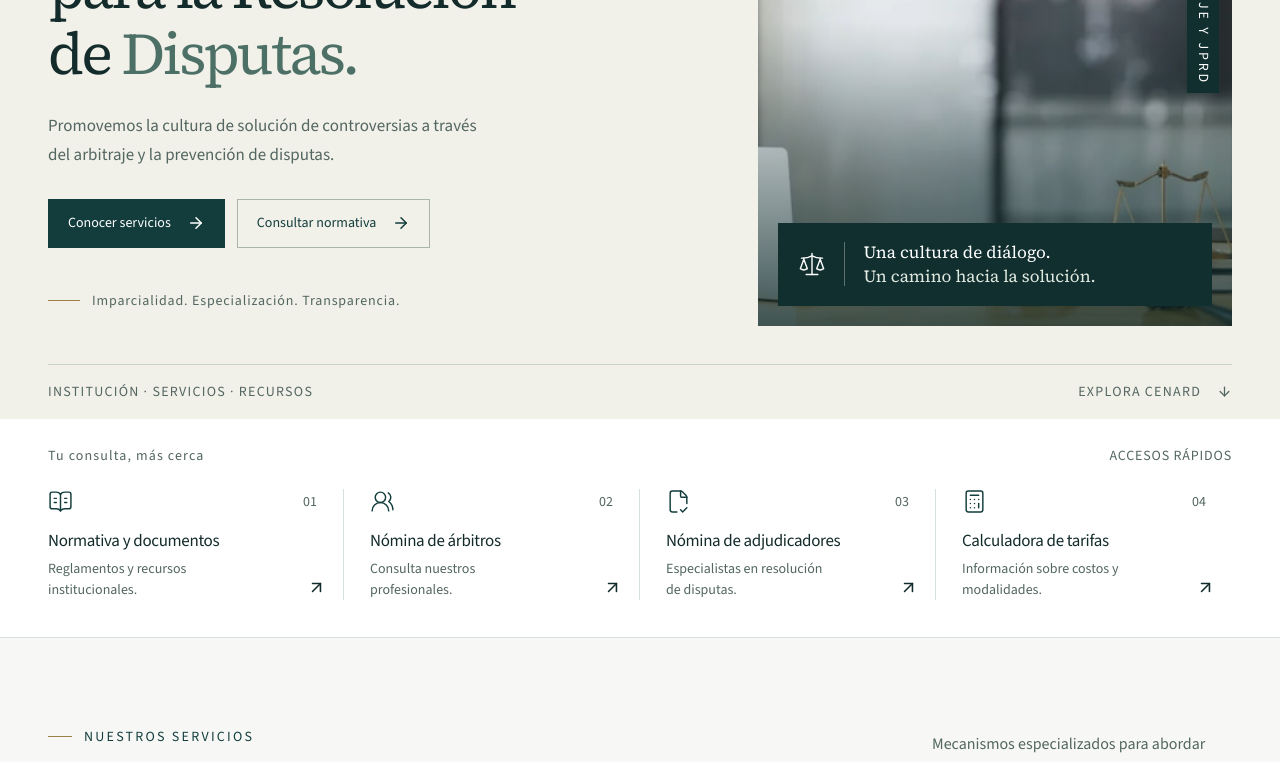
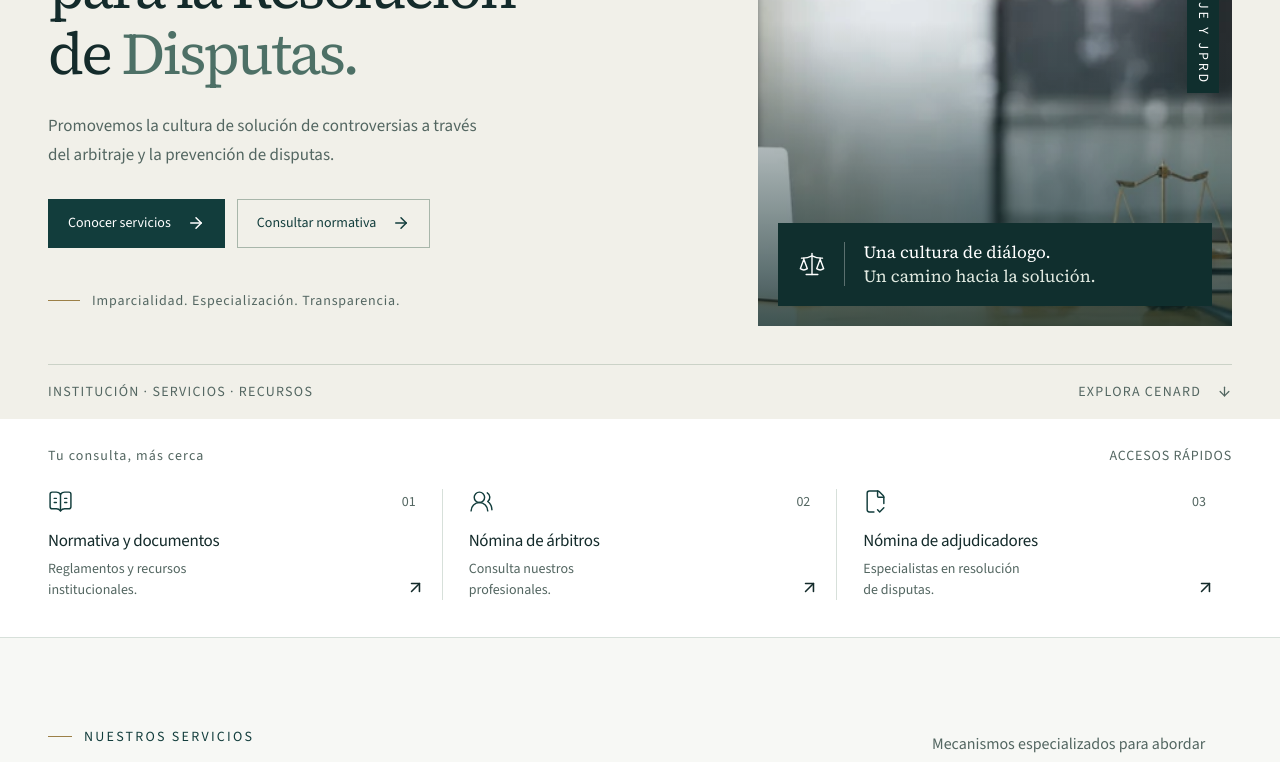
Before and after one commit to ecustodio123/cenard, a React (Vite) app: page /web in a window 1280 px wide. Shown: the part 358-1120 px from the top of the page. Built offline with nearby package versions, Linux system fonts and the light colour scheme.

Commit message:
Update README, site data, and components to temporarily hide the tariff calculator; adjust related routes and assertions.

```diff
--- a/scripts/verify-build.mjs
+++ b/scripts/verify-build.mjs
@@ -1,6 +1,7 @@
 import assert from 'node:assert/strict'
 import { readdir, readFile, stat } from 'node:fs/promises'
 import { join } from 'node:path'
+import { pages as visiblePages } from '../src/data/site.ts'
 
 async function files(directory) {
   const output = []
@@ -12,7 +13,7 @@ async function files(directory) {
   return output
 }
 const pages = await files('dist/web')
-assert.equal(pages.length, 15, 'All institutional routes must be prerendered')
+assert.equal(pages.length, visiblePages.length, 'All institutional routes must be prerendered')
 const titles = new Set(), descriptions = new Set()
 for (const path of pages) {
   const html = await readFile(path, 'utf8')
@@ -26,6 +27,6 @@ for (const path of pages) {
     assert.ok((await stat(join('dist', match[1], 'index.html'))).isFile(), `Route destination ${match[1]} from ${path}`)
   }
 }
-assert.equal(titles.size, 15, 'Unique titles per route')
-assert.equal(descriptions.size, 15, 'Unique descriptions per route')
-console.log('Verified 15 static pages: content, unique metadata, robots directives and internal route destinations.')
+assert.equal(titles.size, visiblePages.length, 'Unique titles per route')
+assert.equal(descriptions.size, visiblePages.length, 'Unique descriptions per route')
+console.log(`Verified ${visiblePages.length} static pages: content, unique metadata, robots directives and internal route destinations.`)
--- a/src/data/site.ts
+++ b/src/data/site.ts
@@ -1,3 +1,6 @@
+// Temporarily hidden until CENARD validates the tariff calculator.
+export const features = { tariffCalculator: false };
+
 export const site = {
   name: "Centro Nacional para la Resolución de Disputas",
   shortName: "CENARD",
@@ -14,7 +17,7 @@ export const site = {
     "https://drive.google.com/drive/folders/1s9m-DFrRpSkRRe-YKwb4CwGePuy1zJOa?usp=sharing",
 };
 
-export const pages = [
+const allPages = [
   {
     slug: "",
     title: "Inicio",
@@ -121,6 +124,10 @@ export const pages = [
       "Nuestros canales institucionales de atención, dirección y horario.",
   },
 ];
+export const pages = allPages.filter(
+  (page) => features.tariffCalculator || page.slug !== "calculadora",
+);
+
 export const pathFor = (slug = "") => `/web/${slug ? `${slug}/` : ""}`;
 export const navigation = [
   {
@@ -142,7 +149,7 @@ export const navigation = [
       "nomina-de-adjudicadores",
       "calculadora",
       "servicio-de-arbitraje",
-    ],
+    ].filter((slug) => features.tariffCalculator || slug !== "calculadora"),
   },
 ];
 export const notice = [
--- a/src/index.css
+++ b/src/index.css
@@ -3974,3 +3974,7 @@ figcaption,
   .footer-compact .footer-brand { grid-template-columns: 105px 1fr; gap: 0 15px; }
   .footer-compact .footer-links { column-gap: 16px; }
 }
+
+@media (min-width: 768px) {
+  .shortcut-grid-three { grid-template-columns: repeat(3, minmax(0, 1fr)); }
+}
--- a/src/pages/HomePage.tsx
+++ b/src/pages/HomePage.tsx
@@ -16,7 +16,7 @@ import {
   Eyebrow,
   SectionHeading,
 } from "../components/UI";
-import { notice, pathFor } from "../data/site";
+import { features, notice, pathFor } from "../data/site";
 
 const shortcuts = [
   {
@@ -47,7 +47,7 @@ const shortcuts = [
     slug: "calculadora",
     n: "04",
   },
-];
+].filter((shortcut) => features.tariffCalculator || shortcut.slug !== "calculadora");
 export function HomePage() {
   return (
     <>
@@ -114,7 +114,7 @@ export function HomePage() {
             <span>Tu consulta, más cerca</span>
             <span>ACCESOS RÁPIDOS</span>
           </div>
-          <div className="shortcut-grid">
+          <div className={`shortcut-grid ${shortcuts.length === 3 ? "shortcut-grid-three" : ""}`}>
             {shortcuts.map((s) => (
               <Link className="shortcut" key={s.slug} to={pathFor(s.slug)}>
                 <div className="shortcut-top">
--- a/src/pages/Institution.tsx
+++ b/src/pages/Institution.tsx
@@ -19,7 +19,7 @@ import {
   InfoNote,
   SectionHeading,
 } from "../components/UI";
-import { notice, pathFor, site } from "../data/site";
+import { features, notice, pathFor, site } from "../data/site";
 import council from "../data/council.json";
 import secretary from "../data/secretary.json";
 import faq from "../data/faq.json";
@@ -323,7 +323,9 @@ export function ServicePage({ jprd = false }: { jprd?: boolean }) {
           >
             Consultar nómina de {jprd ? "adjudicadores" : "árbitros"}
           </ArrowLink>
-          <ArrowLink to={pathFor("calculadora")}>Consultar tarifas</ArrowLink>
+          {features.tariffCalculator && (
+            <ArrowLink to={pathFor("calculadora")}>Consultar tarifas</ArrowLink>
+          )}
           <ArrowLink to={pathFor("atalaya-de-integridad")}>
             Atalaya de Integridad
           </ArrowLink>
```
Also changed, not shown: 3 other files (tests, documents, lock files or other folders).
